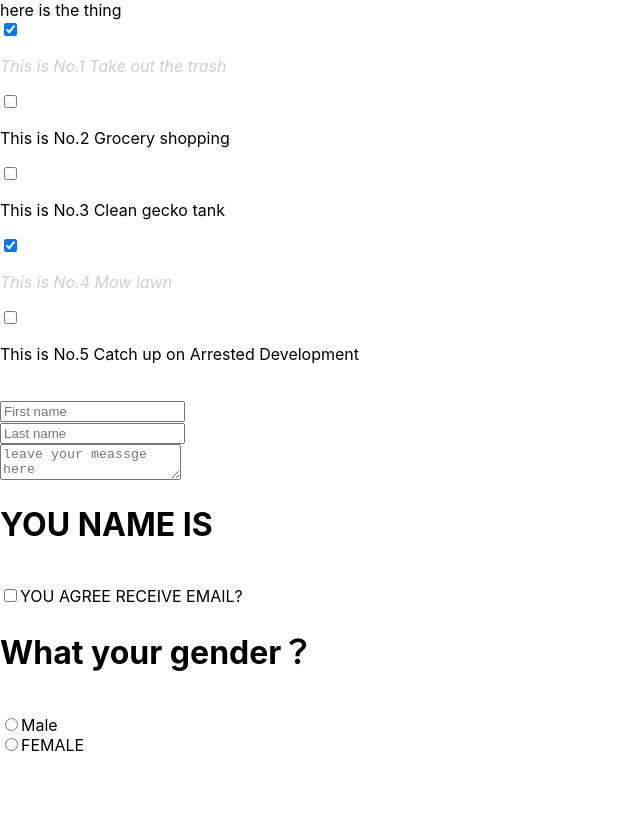
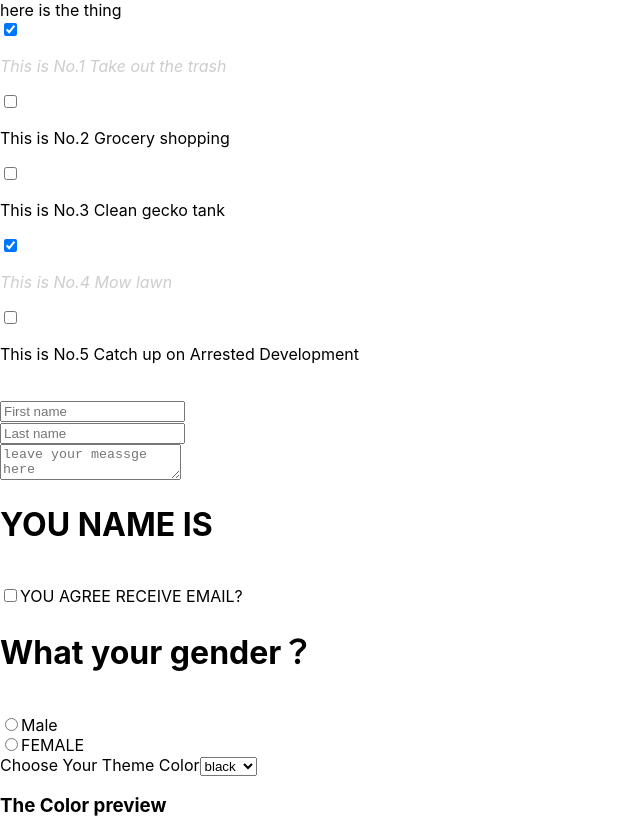
Before and after one commit to yuqingzou/FullStackWebDesign, a React (Create React App) app in the folder tool1/: page / in a window 1280 px wide. Shown: the whole page, without its empty margins (0-640 px from the left). Before the commit the page ends 800 px from the top, so only its background shows below. Built offline with nearby package versions, Linux system fonts and the light colour scheme.

Commit message:
add customer theme and preview option for regiester form

```diff
--- a/tool1/src/utility/registerform.js
+++ b/tool1/src/utility/registerform.js
@@ -7,7 +7,8 @@ class RegisterForm extends React.Component {
             firstname:"",
             lastname:"",
             agreed: false,
-            leftMessage:""
+            leftMessage:"",
+            chooseColor:""
         }
         this.handleChange = this.handleChange.bind(this)
     }
@@ -72,8 +73,19 @@ class RegisterForm extends React.Component {
                         onChange = {this.handleChange}
                     />FEMALE
                 </label>
-
-
+                <br/>
+                <label>Choose Your Theme Color</label>
+                <select
+                    value={this.state.chooseColor}
+                    name = "chooseColor"
+                    onChange = {this.handleChange}
+                >
+                    <option value="black">black</option>
+                    <option value="red">red</option>
+                    <option value="blue">blue</option>
+                    <option value="green">green</option>
+                </select>
+                <h3 style={{color:this.state.chooseColor}}>The Color preview</h3>
             </form>
         )
     }
```
